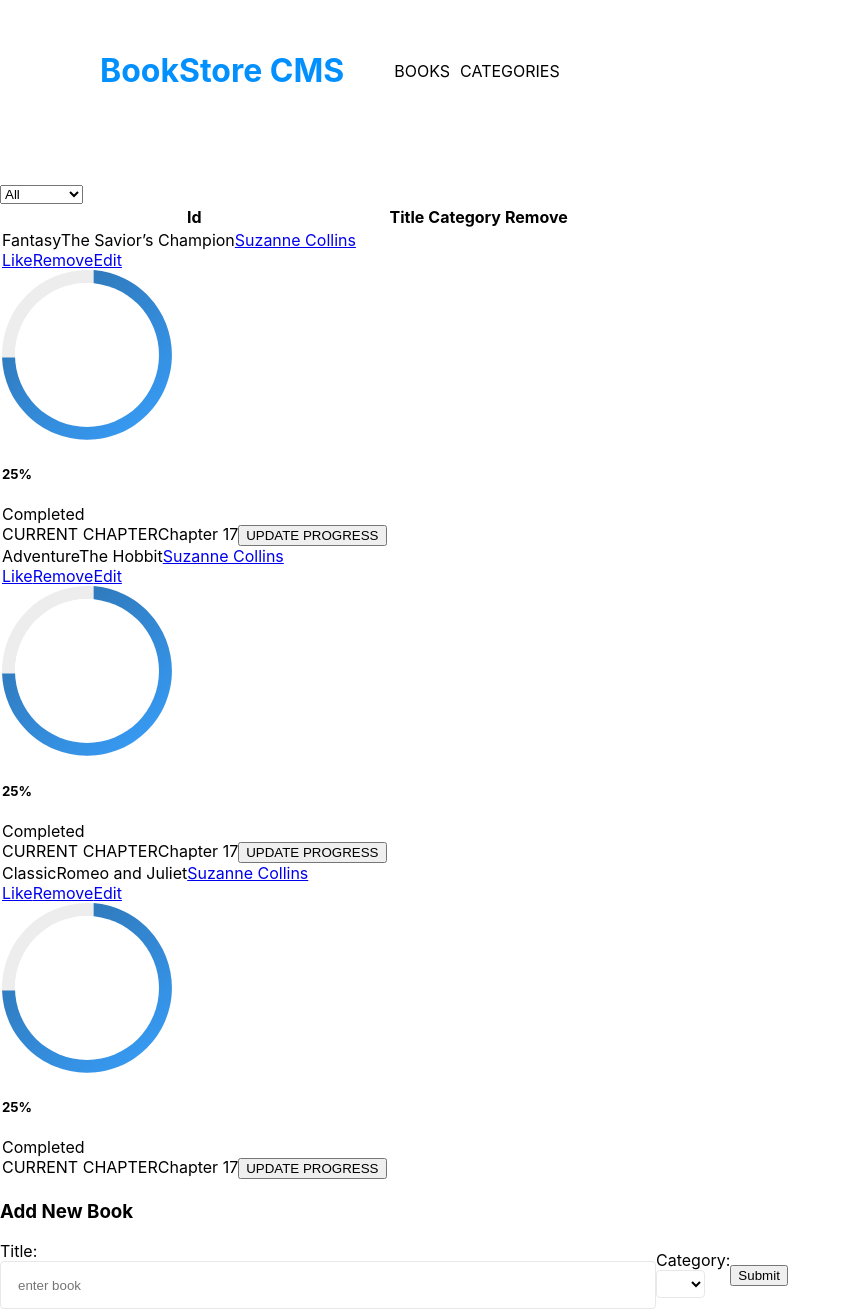
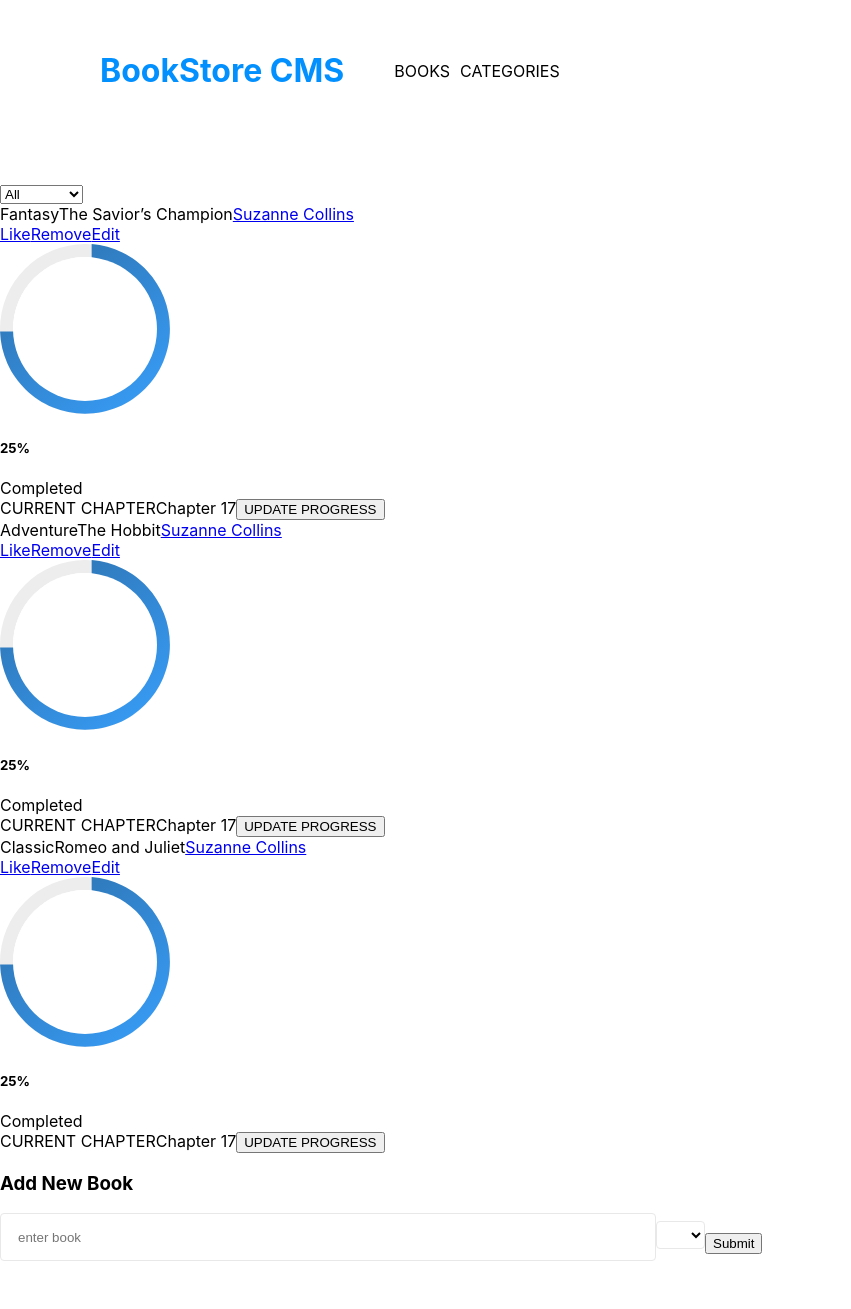
Before and after one commit to RICKCOYL/Book-store, a React (Create React App) app: page / in a window 1280 px wide. Shown: the top 1309 px of the page, without its empty margins (0-851 px from the left). After the commit the page ends 1261 px from the top, so only its background shows below. Built offline with nearby package versions, Linux system fonts and the light colour scheme.

Commit message:
Add styles to containers component

```diff
--- a/src/containers/BooksForm.js
+++ b/src/containers/BooksForm.js
@@ -1,4 +1,6 @@
 import React, { useState } from 'react';
+import Form from 'react-bootstrap/Form';
+import Button from 'react-bootstrap/Button';
 import { connect } from 'react-redux';
 import PropTypes from 'prop-types';
 import { categories } from '../categories/Categories';
@@ -36,27 +38,23 @@ function BooksForm({ createBook }) {
   };
 
   return (
-    <div>
-      <h3>Add New Book</h3>
-      <form onSubmit={handleSubmit}>
-        <div>
-          <span>Title: </span>
-          <br />
-          <input className="title-input" type="text" name="title" id="title" placeholder="enter book name" value={values.title} onChange={handleChange} />
-        </div>
-        <div>
-          <span>Category: </span>
-          <br />
-          <select className="cat-input" name="category" id="category" value={values.category} onChange={handleChange}>
+    <div className="form-container container">
+      <h3 className="mt-4 mb-3">Add New Book</h3>
+      <Form onSubmit={handleSubmit} className="add-book-form d-flex mt-5">
+        <Form.Group className="addbook-input">
+          <Form.Control type="input" className="title-input" name="title" id="title" placeholder="enter book name" value={values.title} onChange={handleChange} />
+        </Form.Group>
+        <div className="addbook-right">
+          <Form.Control as="select" className="cat-input" name="category" id="category" value={values.category} onChange={handleChange}>
             {categories.map((category) => (
               <option key={`${category}`} value={category}>
                 {category}
               </option>
             ))}
-          </select>
+          </Form.Control>
+          <Button className="addbook-btn" type="submit">Submit</Button>
         </div>
-        <button className="btn btn-primary" type="submit">Submit</button>
-      </form>
+      </Form>
     </div>
   );
 }
--- a/src/containers/BooksList.js
+++ b/src/containers/BooksList.js
@@ -18,23 +18,15 @@ function BooksList({ books, removeBook, filter }) {
   };
 
   return (
-    <div>
-      <CategoryFilter onSelectHandler={handleFilterChange} />
-      <table>
-        <thead>
-          <tr>
-            <th>Id</th>
-            <th>Title</th>
-            <th>Category</th>
-            <th>Remove</th>
-          </tr>
-        </thead>
-        <tbody>
-          {books.map((book) => (
-            <Book book={book} key={book.id} handleRemove={handleRemoveBook} />
-          ))}
-        </tbody>
-      </table>
+    <div className="book-list">
+      <div className="filter-container">
+        <CategoryFilter onSelectHandler={handleFilterChange} />
+      </div>
+      <div className="book-cards">
+        {books.map((book) => (
+          <Book book={book} key={book.id} handleRemove={handleRemoveBook} />
+        ))}
+      </div>
     </div>
   );
 }
```
